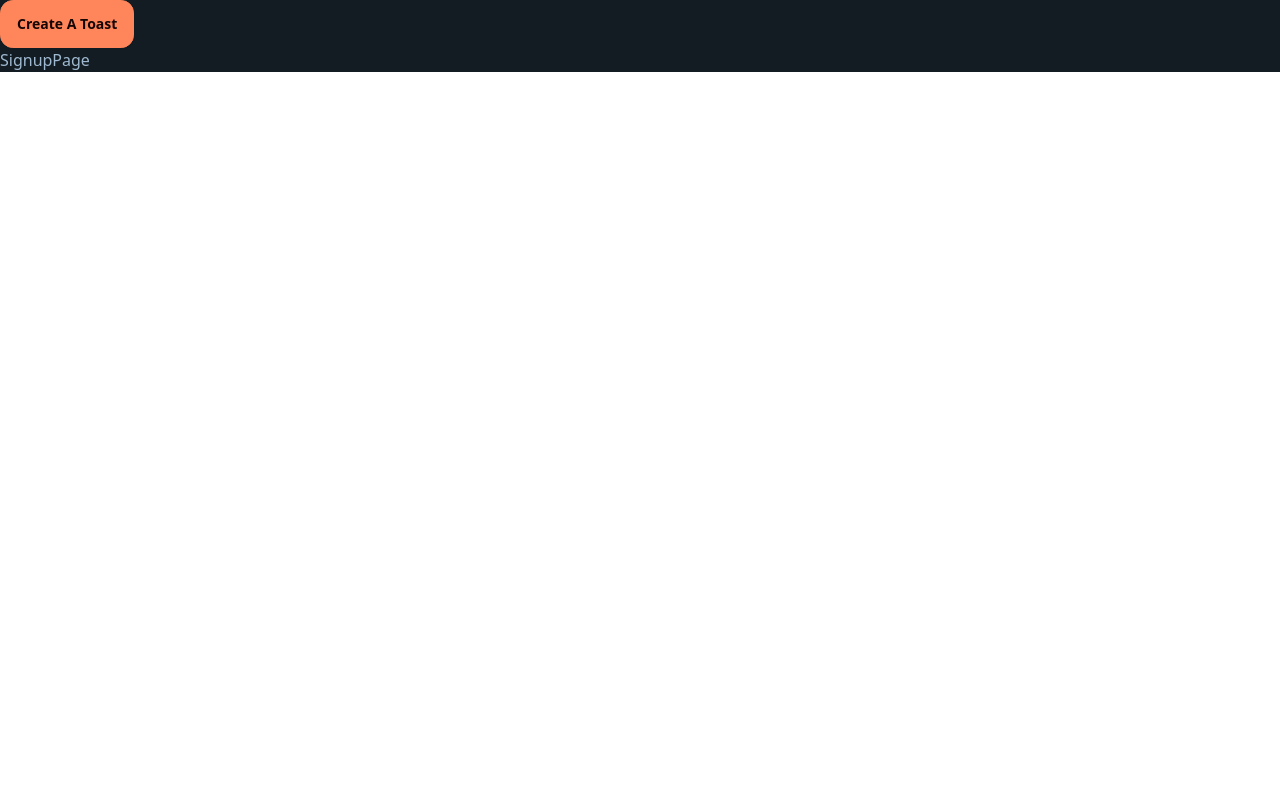
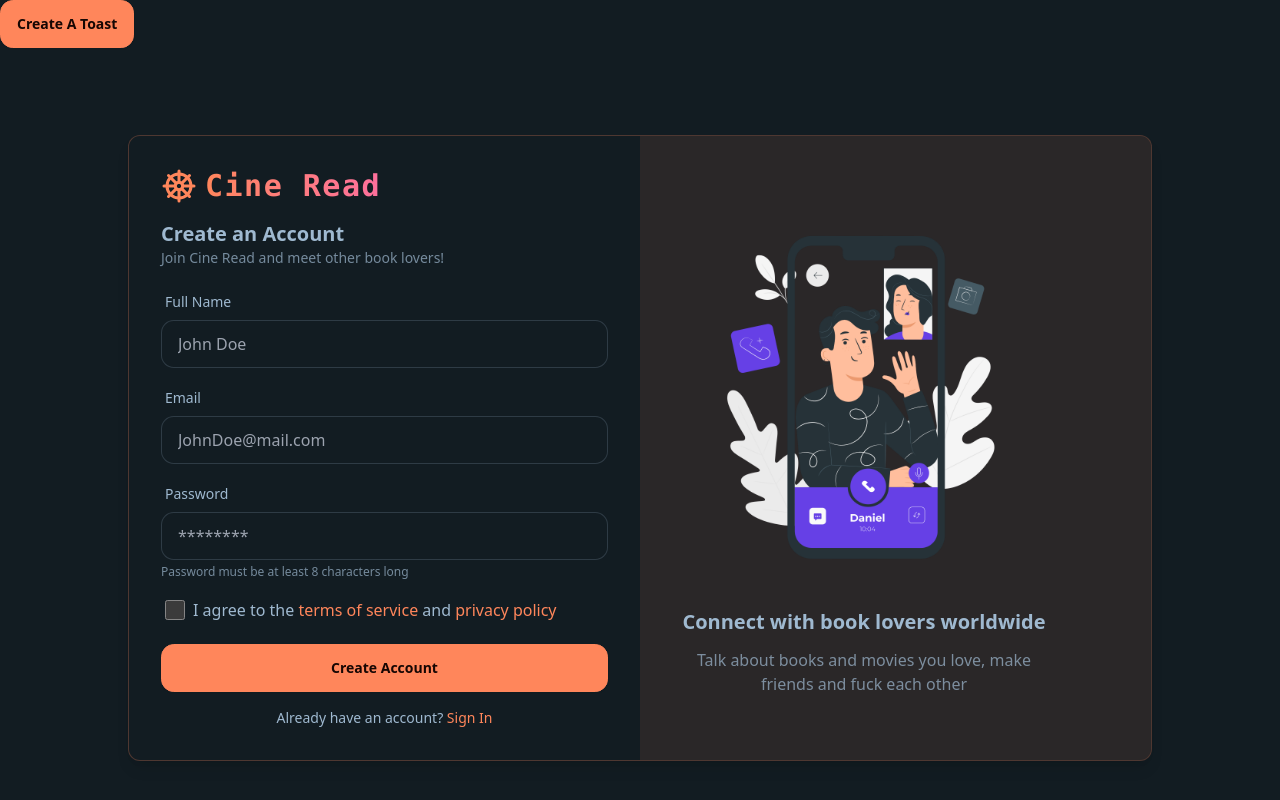
Before and after one commit to NamanD10/chat-application, a React app in the folder frontend/: page /signup in a window 1280 px wide. Shown: the top 800 px of the page. Built offline with nearby package versions, Linux system fonts and the light colour scheme; no server answers; the HTML template or start-up script is replaced by a standard one.

Commit message:
Sign up page completed

```diff
--- a/frontend/src/pages/SignupPage.jsx
+++ b/frontend/src/pages/SignupPage.jsx
@@ -1,8 +1,187 @@
-import React from 'react'
+import React, { useState } from 'react';
+import { ShipWheelIcon } from 'lucide-react';
+import { Link, Navigate } from 'react-router';
+import { useMutation, useQueryClient } from '@tanstack/react-query';
+import { signup } from '../lib/api.js';
 
 const SignupPage = () => {
+  const [signupData, setSignupData] = useState({
+    fullName: "",
+    email: "",
+    password: "",
+  });
+
+  const queryClient = useQueryClient();
+  const {
+    mutate: signupMutation,
+    isPending,
+    error,
+  } = useMutation({
+    mutationFn: signup,
+    onSuccess: () => queryClient.invalidateQueries({ queryKey: ["authUser"] }),
+  });
+
+  const handleSignup = (e) => {
+    e.preventDefault();
+    signupMutation(signupData);
+  };
+
+
   return (
-    <div>SignupPage</div>
+      <div className='h-screen flex items-center justify-center p-4 sm:p-6 md:p-8 '>
+
+        <div className='border border-primary/25 flex flex-col lg:flex-row w-full max-w-5xl mx-auto bg-base-100 rounded-xl shadow-lg overflow-hidden'>
+          {/* Left Side- Signup form */}
+
+          <div className='w-full lg:w-1/2 p-4 sm:p-8 flex flex-col '>
+
+           {/*Logo */}
+           <div className=' mb-4 flex items-center justify-start gap-2'>
+              <ShipWheelIcon className='size-9 text-primary' />
+
+              <span className=' text-3xl font-bold font-mono bg-clip-text text-transparent bg-gradient-to-r from-primary
+              to-secondary tracking-wider '>
+                Cine Read
+              </span>
+           </div>
+
+           {/* Error message if any */}
+           {error && (
+            <div className="alert alert-error mb-4">
+              <span>{error.response.data.message}</span>
+            </div>
+          )}
+
+           <div className=' w-full'>
+              <form onSubmit={handleSignup}>
+
+                  <div className="space-y-4">
+
+                    <div>
+                      <h2 className='text-xl font-semibold'>Create an Account</h2>
+
+                      <p className='text-sm opacity-70'>
+                        Join Cine Read and meet other book lovers!
+                      </p>
+                    </div>
+
+                    <div className="space-y-3">
+                      <div className="form-control w-full">
+                        <label className='label'>
+                          <span className='label-text'>Full Name</span>
+                        </label>
+
+                        <input
+                          type='text'
+                          placeholder='John Doe'
+                          className='input input-bordered w-full'
+                          value={signupData.fullName}
+                          onChange= {(e) => setSignupData({...signupData, fullName: e.target.value})}
+                          required
+                        />
+                      </div>
+
+                      {/* email */}
+                      <div className="form-control w-full">
+                        <label className='label'>
+                          <span className='label-text'>Email</span>
+                        </label>
+
+                        <input
+                          type='text'
+                          placeholder='JohnDoe@mail.com'
+                          className='input input-bordered w-full'
+                          value={signupData.email}
+                          onChange= {(e) => setSignupData({...signupData, email: e.target.value})}
+                          required
+                        />
+                      </div>
+
+                      {/* password */}
+                      <div className="form-control w-full">
+                        <label className='label'>
+                          <span className='label-text'>Password</span>
+                        </label>
+
+                        <input
+                          type='password'
+                          placeholder='********'
+                          className='input input-bordered w-full'
+                          value={signupData.password}
+                          onChange= {(e) => setSignupData({...signupData, password: e.target.value})}
+                          required
+                        />
+
+                        <p className='text-xs opacity-70 mt-1'>
+                          Password must be at least 8 characters long
+                        </p>
+                      </div>
+
+                      {/* Checkbox for T&C */}
+                      <div className="form-control">
+
+                        <label className='label cursor-pointer justify-start gap-2'>
+
+                          <input type='checkbox' className='chekbox checkbox-sm' required />
+
+                          <span className='rext-sx leading-tight'>
+                            I agree to the {" "}
+                            <span className='text-primary hover:underline'> terms of service </span> and {" "}
+                            <span className='text-primary hover:underline'> privacy policy </span>
+                          </span>
+
+                        </label>
+
+                      </div>
+
+                    </div>
+
+                    <button className='btn btn-primary w-full' type='submit'>
+                      {isPending ? (
+                      <>
+                      <span className='loading loading-spinner loading-xs'></span>
+                      Loading
+                      </>
+                      ) : (
+                      "Create Account"
+                      )}
+                    </button>
+
+                    <div className='text-center mt-4'>
+                      <p className='text-sm'>Already have an account? {" "}
+                        <Link className='text-primary hover:underline'> Sign In </Link>
+                      </p>
+                    </div>
+                  </div>
+
+
+              </form>
+           </div>
+
+          </div>
+
+
+
+          {/* Right Side - Signup form */}
+          <div className='hidden lg:flex  lg:w-1/2 bg-primary/10 items-center justify-content'>
+            <div className="max-w-md p-8">
+
+              {/* Illustration */}
+              <div className='relative aspect-square max-w-sm mx-auto'>
+                <img src='./Video-call.png' alt='Video call illustration' className='w-full h-full'></img>
+              </div>
+
+              <div className='text-center space-y-3 mt-6'>
+                <h2 className='text-xl font-semibold'>Connect with book lovers worldwide</h2>
+                <p className='opacity-70'>Talk about books and movies you love, make friends and fuck each other</p>
+              </div>
+            </div>
+
+          </div>
+
+        </div>
+
+      </div>
   )
 }
 
```
